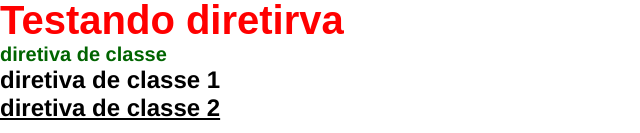
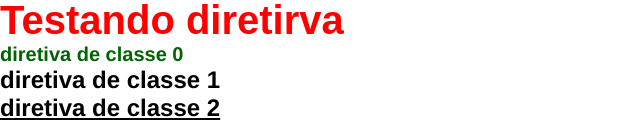
Before and after one commit to talinpk/curso-angular, an Angular app: page / in a window 1280 px wide. Shown: the part 362-495 px from the top of the page, without its empty margins (0-640 px from the left). Built offline with nearby package versions, Linux system fonts and the light colour scheme.

Commit message:
Update directives.component.html

```diff
--- a/src/app/components/directives/directives.component.html
+++ b/src/app/components/directives/directives.component.html
@@ -1,5 +1,5 @@
 <h2 [ngStyle]="{'font-size': size + 'px','font-family':font, 'color':color  }">Testando diretirva</h2>
-<h2 [ngClass]="classes" >diretiva de classe </h2>
+<h2 [ngClass]="classes" >diretiva de classe 0 </h2>
 <h2 ngClass="classes" >diretiva de classe  1 </h2>
 
 <h2 ngClass="underlinee" >diretiva de classe 2</h2>
```
